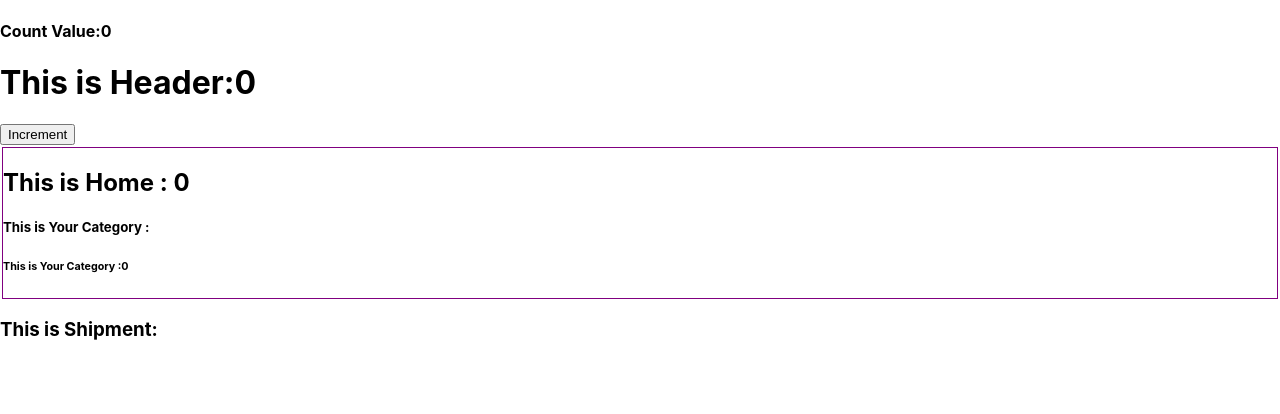
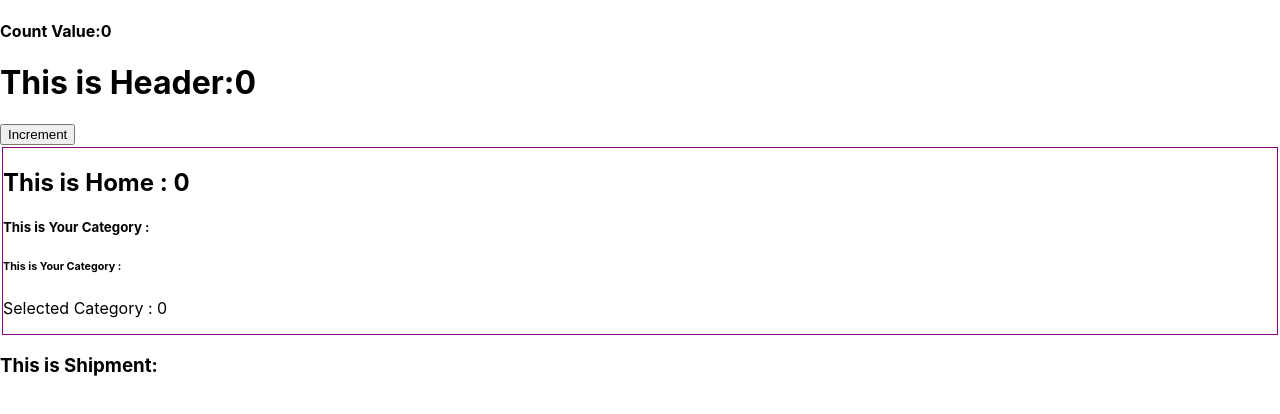
Before and after one commit to Faisal-Ahmed-Tonoy/context_api, a React (Create React App) app: page / in a window 1280 px wide. Shown: the top 414 px of the page. Built offline with nearby package versions, Linux system fonts and the light colour scheme.

Commit message:
39_4 finish

```diff
--- a/src/App.js
+++ b/src/App.js
@@ -3,18 +3,21 @@
 import Header from './Competent/Header/Header';
 import Home from './Competent/Home/Home';
 import Shipment from './Competent/Shipment/Shipment';
-import React, { useState } from 'react';
+import React, { createContext, useState } from 'react';
+
+
+export const CategoryContext =createContext();
 
 function App() {
   const [count,setCount]=useState(0);
   return (
-    <div>
+    <CategoryContext.Provider value={count}>
       <h4>Count Value:{count}</h4>
       <Header count={count} setCount={setCount}></Header>
-      <Home  count={count}></Home>
+      <Home></Home>
       <Shipment></Shipment>
 
-    </div>
+    </CategoryContext.Provider>
   );
 }
 
--- a/src/Competent/CategoryDetail/CategoryDetail.js
+++ b/src/Competent/CategoryDetail/CategoryDetail.js
@@ -1,10 +1,13 @@
-import React from 'react';
+import React, { useContext } from 'react';
+import { CategoryContext } from '../../App';
 
-const CategoryDetail = (props) => {
-    const{count}=props;
+const CategoryDetail = () => {
+  const category=  useContext(CategoryContext);
+
     return (
         <div>
-             <h6>This is Your Category :{count} </h6>
+             <h6>This is Your Category : </h6>
+             <p>Selected Category : {category}</p>
 
         </div>
     );
--- a/src/Competent/Home/Home.js
+++ b/src/Competent/Home/Home.js
@@ -1,13 +1,21 @@
-import React from 'react';
+import React, { createContext, useContext } from 'react';
 import Category from '../Category/Category';
+import { CategoryContext } from '../../App';
 
-const Home = (props) => {
-    const {count} =props;
+
+
+const Home = () => {
+    const category=  useContext(CategoryContext);
+
+
+
+
+
     return (
         <div style={{border: '1px solid purple',
         margin:'2px'}}>
-            <h2>This is Home : {count}</h2>
-            <Category count={count}></Category>
+            <h2>This is Home : {category}</h2>
+            <Category></Category>
 
         </div>
     );
```
